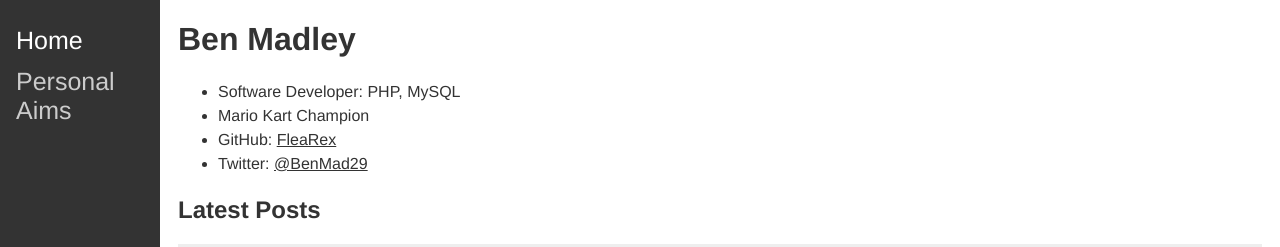
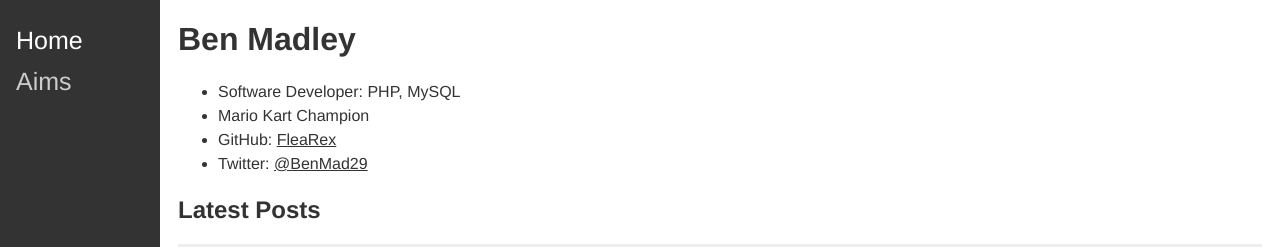
Before and after one commit to FleaRex/PersonalBlog, a Jekyll site: the page built from index.html, in a window 1280 px wide. Shown: the top 247 px of the page. Built offline with Jekyll 4.4.1, drawn with Linux system fonts in a browser that asks for light colours.

Commit message:
update navigation.

```diff
--- a/_data/navigation.yml
+++ b/_data/navigation.yml
@@ -1,4 +1,4 @@
 - name: Home
   link: /
-- name: Personal Aims
+- name: Aims
   link: /aims.html
```
